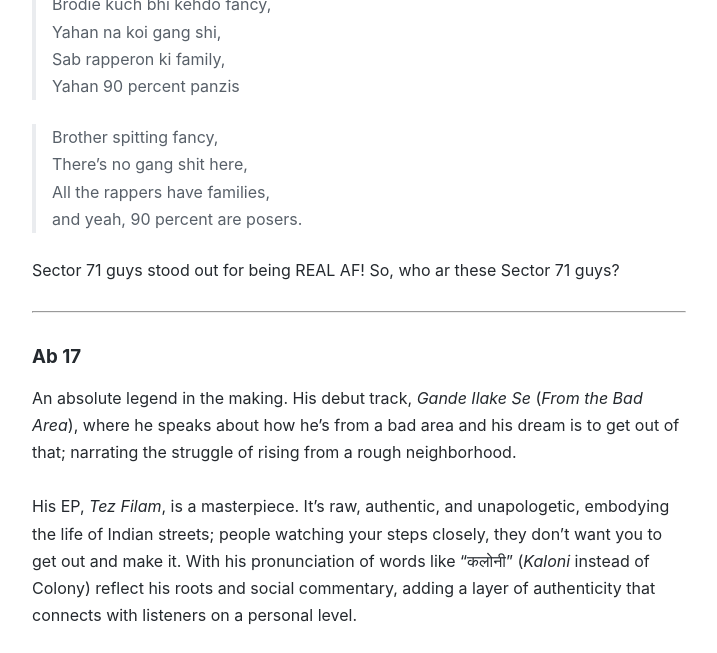
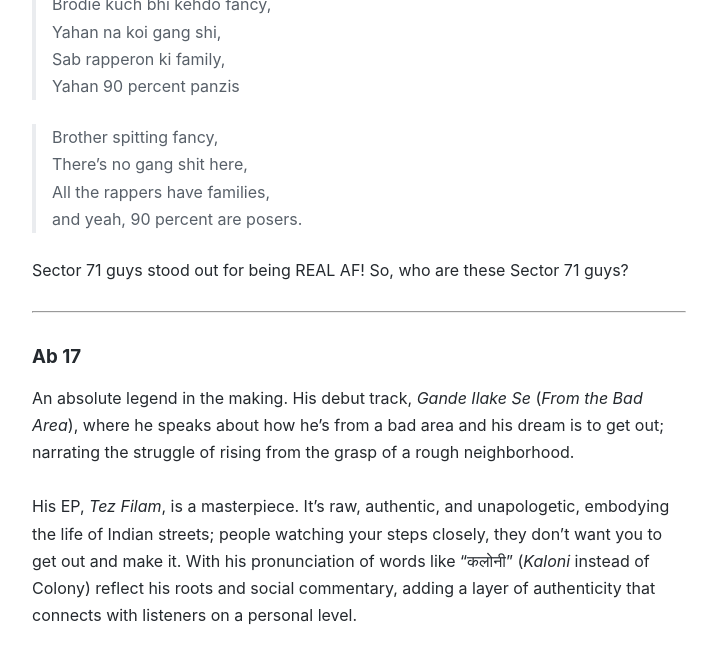
Before and after one commit to brikjr/blogs, a Jekyll site: the page built from _posts/2024-12-22-music-me-sector-71-guys.md, in a window 1280 px wide and 1400 px high, scrolled down 798 px, cut to the strip 0-653 px from the top of the window. Shown: the whole strip, without its empty margins (281-998 px from the left). Built offline with Jekyll 4.4.1, drawn with Linux system fonts in a browser that asks for light colours; some of the changed text lies outside the part shown.

Commit message:
Update post: 2024-12-22-music-me-sector-71-guys.md

```diff
--- a/_posts/2024-12-22-music-me-sector-71-guys.md
+++ b/_posts/2024-12-22-music-me-sector-71-guys.md
@@ -3,7 +3,6 @@
 title: 'Music & Me: Sector 71 Guys'
 date: '2024-12-22'
 ---
-
 
 The Delhi trap scene has been a sonic adventure, a raw expression of life in the streets. My journey began with Vasudev's early work; his Ghaziabad Mixtape was packed with raw energy, while the Delhi Metro Series showcased a refreshing perspective. Unfortunately, Vasudev faded from the spotlight..
 
@@ -29,7 +28,7 @@
 >All the rappers have families,<br>
 >and yeah, 90 percent are posers.
 
-Sector 71 guys stood out for being REAL AF! So, who ar these Sector 71 guys?  <br><br>
+Sector 71 guys stood out for being REAL AF! So, who are these Sector 71 guys?  <br><br>
 
 
 ---
@@ -37,7 +36,7 @@
 
 ### **Ab 17**
 
-An absolute legend in the making. His debut track, *Gande Ilake Se* (*From the Bad Area*), where he speaks about how he's from a bad area and his dream is to get out of that; narrating the struggle of rising from a rough neighborhood.
+An absolute legend in the making. His debut track, *Gande Ilake Se* (*From the Bad Area*), where he speaks about how he's from a bad area and his dream is to get out; narrating the struggle of rising from  the grasp of a rough neighborhood.
 
 <br>
 His EP, *Tez Filam*, is a masterpiece. It’s raw, authentic, and unapologetic, embodying the life of Indian streets; people watching your steps closely, they don't want you to get out and make it. With his pronunciation of words like "कलोनी" (*Kaloni* instead of Colony) reflect his roots and social commentary, adding a layer of authenticity that connects with listeners on a personal level.
@@ -63,7 +62,7 @@
 
 <br>
 
-His art often ventures into controversial territory, with lyrics that include inappropriate references to women, and/or overly graphic explanation; making his approach both provocative and questionable.
+His art often ventures into controversial territory, with lyrics that include inappropriate references to women, and/or overly graphic explanation; making his approach both provocative and questionable. Disclaimer from my girlfriend don't do the shit he talks about.
 
 <br>
 For me, it's just art and I keep Bhaskar and Lil Bhavi as my favourites from Sector 71.
@@ -79,8 +78,7 @@
 <br>
 <iframe style="border-radius:12px" src="https://open.spotify.com/embed/track/58FxNIJWUo3aedY37PI7nH?utm_source=generator&theme=0" width="100%" height="152" frameBorder="0" allowfullscreen="" allow="autoplay; clipboard-write; encrypted-media; fullscreen; picture-in-picture" loading="lazy"></iframe>
 <br>
-My personal favorite from Sector 71 guys is a track named *Seven One*, tackles serious societal issues over hard-hitting trap beats. Lines like:
-One of my favorite works by these artists is *Seven One*, which opens with Bhaskar's impactful commentary:
+My personal favorite from the Sector 71 guys is a track named *Seven One*, he tackles serious societal issues over hard-hitting trap beats.  *Seven One* opens with Bhaskar's impactful commentary:
 
 >*"मेरी स्ट्रीट लाइफ मेरी रियल लाइफ  <br>
 >मेरे गाने बस करते है मेरे फीलिंग्स को आजाद"* <br>
```
Also changed, not shown: other parts of _posts/2024-12-22-music-me-sector-71-guys.md (+1 -1 lines).
